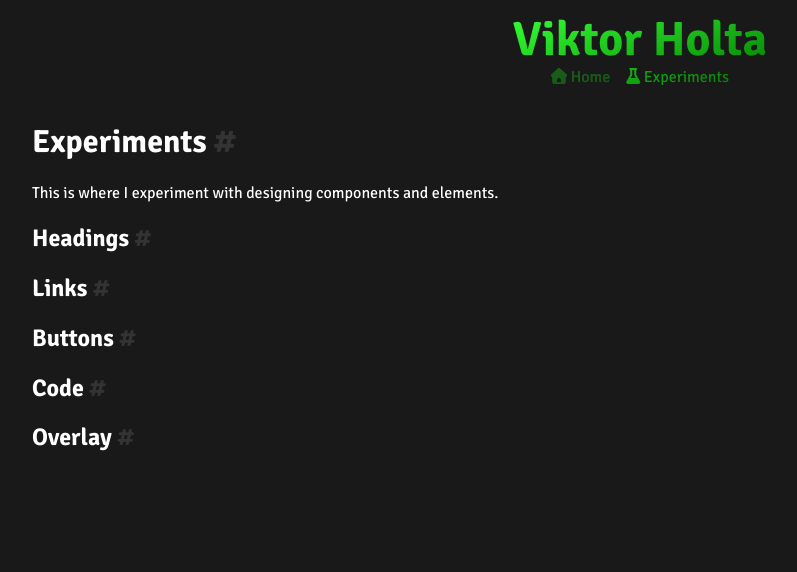
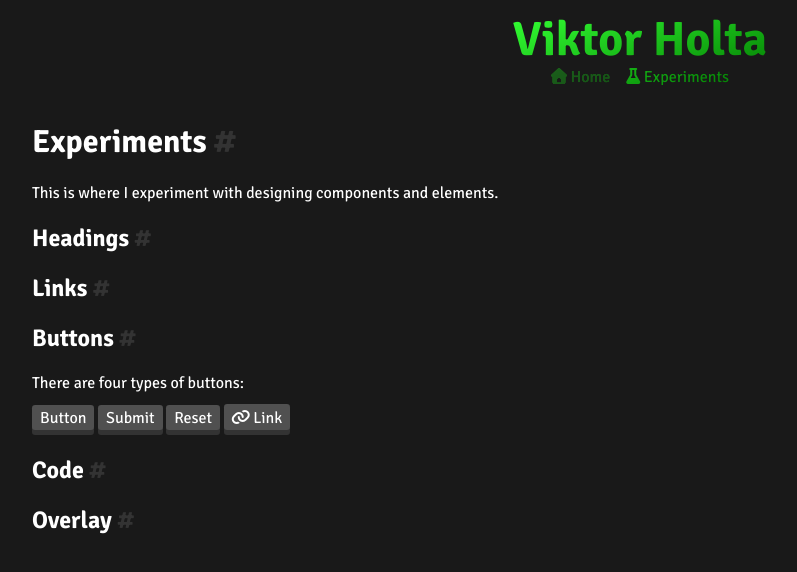
Before and after one commit to parslie/parslie.github.io, a SvelteKit app: page /experiments in a window 1280 px wide. Shown: the top 572 px of the page, without its empty margins (0-797 px from the left). Built offline with nearby package versions, Linux system fonts and the light colour scheme.

Commit message:
Create button component

```diff
--- /dev/null
+++ b/src/lib/components/Button.svelte
@@ -0,0 +1,76 @@
+<script lang="ts">
+	import type { HTMLAnchorAttributes, HTMLButtonAttributes } from "svelte/elements";
+
+	type InputButtonProps = HTMLButtonAttributes & {
+		type: "button" | "submit" | "reset";
+	};
+
+	type LinkButtonProps = HTMLAnchorAttributes & {
+		type: "link";
+	};
+
+	type ButtonProps = InputButtonProps | LinkButtonProps;
+
+	const { children, ...restProps }: ButtonProps = $props();
+</script>
+
+{#snippet label()}
+	{#if restProps.type === "link"}
+		<i class={["fa-solid", "fa-link", "fa-width-auto"]}></i>
+	{/if}
+	{@render children?.()}
+{/snippet}
+
+{#snippet inner()}
+	<span style:visibility="hidden">{@render label()}</span>
+	<span class="top">{@render label()}</span>
+{/snippet}
+
+{#if restProps.type === "link"}
+	<a {...restProps}>{@render inner()}</a>
+{:else}
+	<button {...restProps}>{@render inner()}</button>
+{/if}
+
+<style lang="scss">
+	@use "$lib/styles/color";
+
+	$base-raise: 0.3rem;
+	$hover-extra-raise: 0.1rem;
+
+	a,
+	button {
+		all: unset;
+		font-family: inherit;
+
+		display: inline-block; // Removes space underneath link button
+		position: relative;
+		padding: 0.3rem 0.5rem;
+		border-radius: 0.2rem;
+		background-color: color.$gray;
+		line-height: 1;
+		cursor: pointer;
+		user-select: none;
+
+		.top {
+			position: absolute;
+			top: calc($base-raise * -1);
+			left: 0;
+			padding: inherit;
+			width: 100%;
+			height: 100;
+			border-radius: inherit;
+			box-sizing: border-box;
+			background-color: color.$light-gray;
+			transition: 100ms ease top;
+		}
+
+		&:hover .top {
+			top: calc($base-raise * -1 - $hover-extra-raise);
+		}
+
+		&:active .top {
+			top: 0;
+		}
+	}
+</style>
--- a/src/lib/styles/color.scss
+++ b/src/lib/styles/color.scss
@@ -2,7 +2,9 @@
 
 $black: #191919;
 $gray: #333333;
+$light-gray: #505050;
 $white: #ffffff;
 
+// TODO: rename to the "light-" "dark-" naming scheme
 $green-1: #007700;
 $green-2: #33ff33;
--- a/src/routes/experiments/+page.svelte
+++ b/src/routes/experiments/+page.svelte
@@ -1,4 +1,6 @@
 <script lang="ts">
+	import { resolve } from "$app/paths";
+	import Button from "$lib/components/Button.svelte";
 	import OldHeading from "$lib/components/old/Heading.svelte";
 	import PageHead from "$lib/components/PageHead.svelte";
 </script>
@@ -13,6 +15,13 @@
 <OldHeading level={2} content="Links" />
 
 <OldHeading level={2} content="Buttons" />
+<p>There are four types of buttons:</p>
+<div>
+	<Button type="button">Button</Button>
+	<Button type="submit">Submit</Button>
+	<Button type="reset">Reset</Button>
+	<Button type="link" href={resolve("/")}>Link</Button>
+</div>
 
 <OldHeading level={2} content="Code" />
 
```
